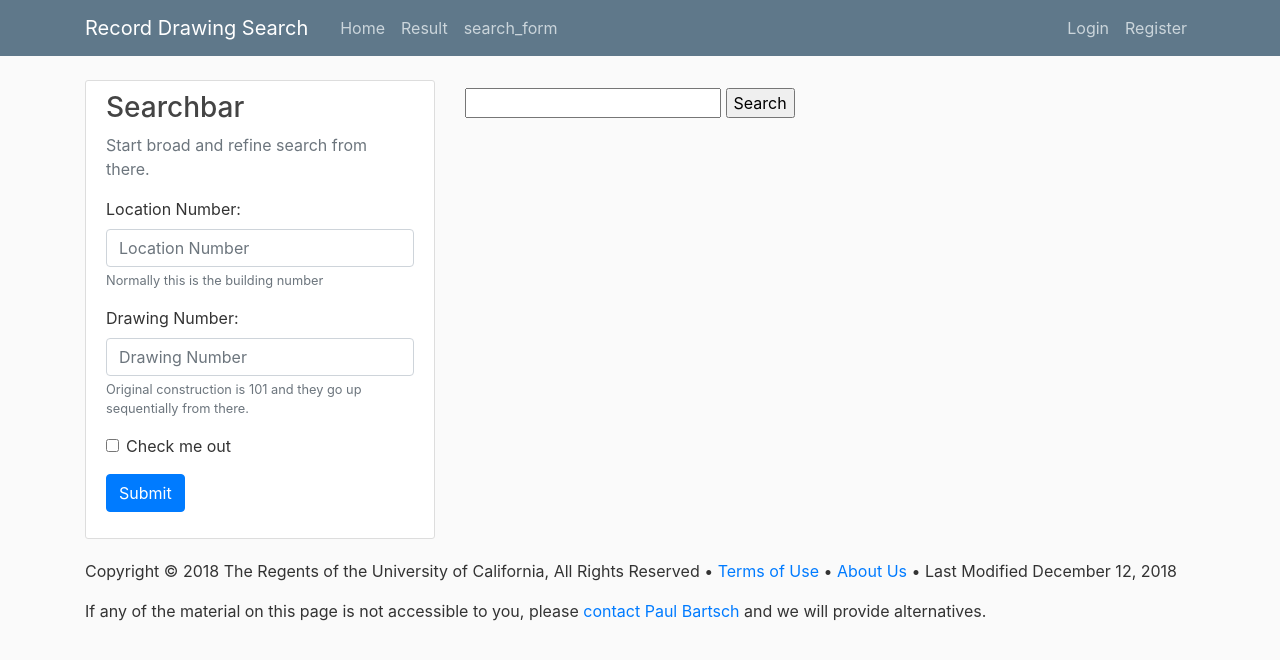
After one commit to pdbartsch/django-drawing-search, a Django app: page /search/ in a window 1280 px wide. The commit adds this page. Shown: the top 660 px of the page. Run offline with Django 3.2, Linux system fonts and the light colour scheme; some libraries are stand-ins or nearby versions.

Commit message:
end of the day

```diff
--- a/mysite/drawsearch/templates/drawsearch/base.html
+++ b/mysite/drawsearch/templates/drawsearch/base.html
@@ -33,8 +33,8 @@
                     <div class="collapse navbar-collapse" id="navbarToggle">
                       <div class="navbar-nav mr-auto">
                         <a class="nav-item nav-link" href="{% url 'search-home' %}">Home</a>
-
                         <a class="nav-item nav-link" href="{% url 'search-result' %}">Result</a>
+                        <a class="nav-item nav-link" href="{% url 'search_form' %}">search_form</a>
                       </div>
 
                       <!-- Navbar Right Side -->
@@ -57,6 +57,7 @@
 
                                 <form action="result" method="GET">
                                     {{ form|crispy }}
+                                    {{ hform }}
                                     <div class="form-group">
                                         <label for="locationNumber">Location Number:</label>
                                         <input type="number" class="form-control" id="locationNumber" aria-describedby="locationNumberHelp" placeholder="Location Number">
--- /dev/null
+++ b/mysite/drawsearch/templates/drawsearch/search_form.html
@@ -0,0 +1,7 @@
+{% extends 'drawsearch/base.html' %}
+{% block content %}
+    <form action="/search/" method="get">
+        <input type="text" name="q">
+        <input type="submit" value="Search">
+    </form>
+{% endblock content %}
--- a/mysite/drawsearch/urls.py
+++ b/mysite/drawsearch/urls.py
@@ -4,4 +4,6 @@ from . import views
 urlpatterns = [
     path('', views.home, name='search-home'),
     path('result/', views.result, name='search-result'),
+    path('search-form/', views.search_form, name='search_form'),
+    path('search/', views.search_form, name='search'),
 ]
--- a/mysite/drawsearch/views.py
+++ b/mysite/drawsearch/views.py
@@ -1,11 +1,12 @@
 from django.shortcuts import render
 from django.http import HttpResponse
+
 from .models import Search
-from .forms import SearchForm
+# from .forms import SearchForm
 
 def home(request):
     context = {
-        'title':'Search Tips & Recommendations'
+        'title':'Search Tips & Recommendations',
     }
     return render(request, 'drawsearch/home.html', context)
 
@@ -17,3 +18,31 @@ def result(request):
         'title':'Results'
     }
     return render(request, 'drawsearch/result.html', context)
+
+
+def search_form(request):
+    return render(request, 'drawsearch/search_form.html')
+
+# def search(request):
+#     if 'q' in request.GET:
+#         message = 'You searched for: %r' % request.GET['q']
+#     else:
+#         message = 'You submitted an empty form.'
+#     return HttpResponse(message)
+
+def search(request):
+    if 'q' in request.GET and request.GET['q']:
+        q = request.GET['q']
+        draws = Search.objects.filter(projtitle__icontains=q)
+        return render(request, 'drawsearch/search_results.html',
+                      {'draws': draws, 'query': q})
+    else:
+        return HttpResponse('Please submit a search term.')
+
+# locnum
+# drawnum
+# projtitle
+# shttitle
+# shtnum
+# discp
+# drawdate
```
Also changed, not shown: mysite/drawsearch/forms.py (+8 -8 lines), mysite/drawsearch/templates/drawsearch/search_results.html (added, +27 -0 lines), mysite/tests_and_notes/notes.md (+3 -0 lines).
